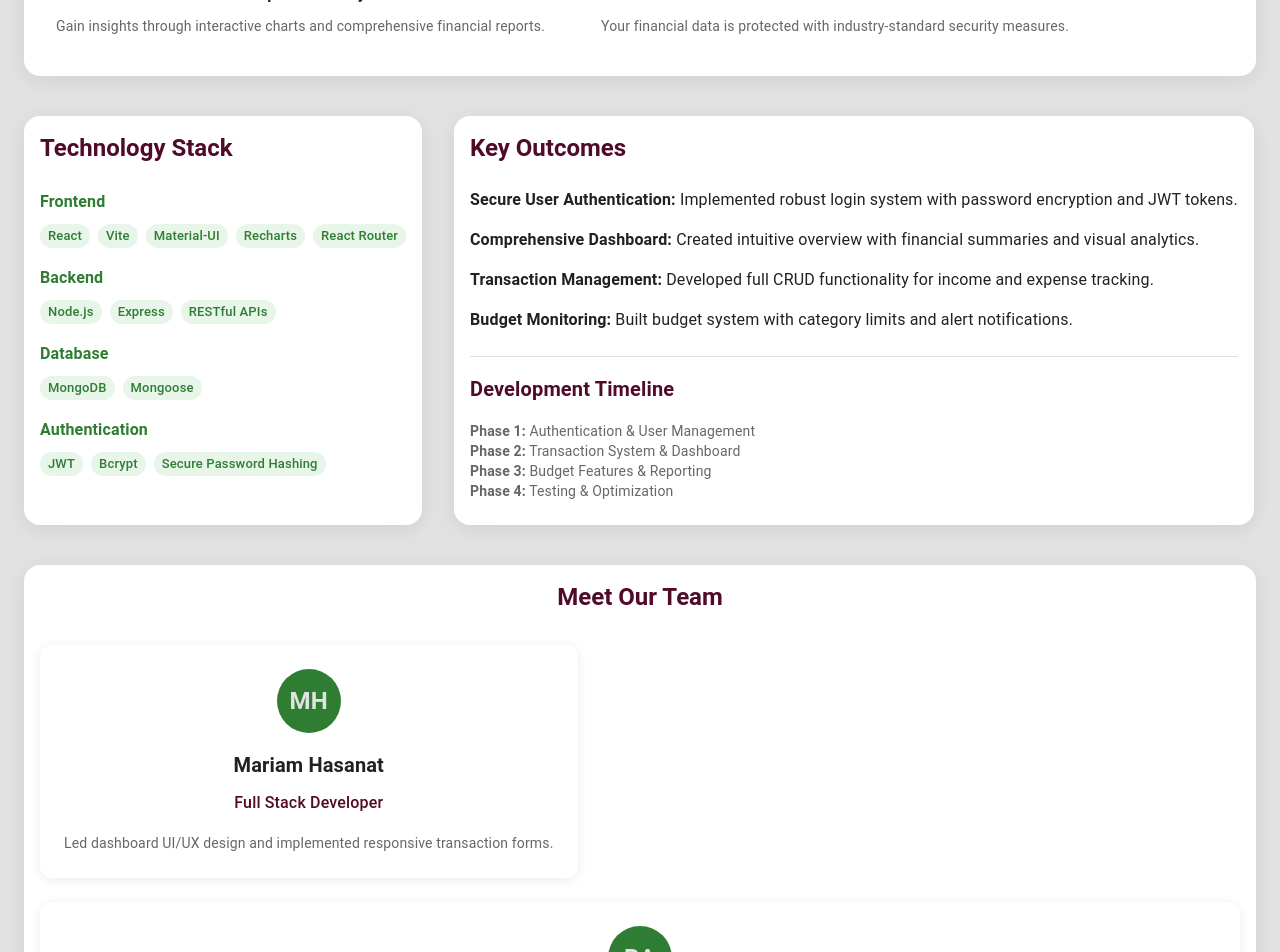
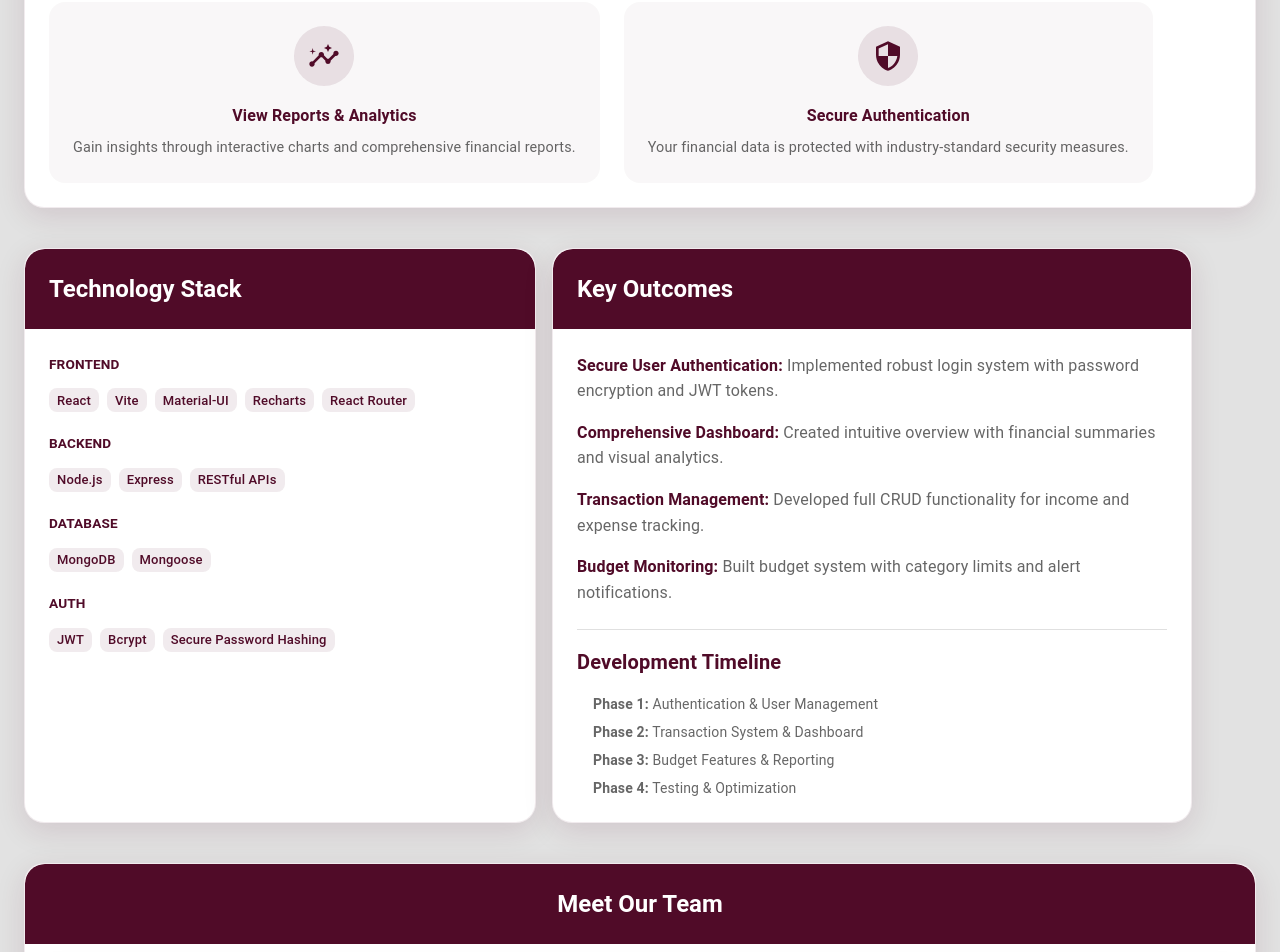
Before and after one commit to Code-Falcons/Personal-Finance-Tracker, a React (Vite) app in the folder client/: page /about in a window 1280 px wide. Shown: the part 700-1652 px from the top of the page. Built offline with nearby package versions, Linux system fonts and the light colour scheme.

Commit message:
feat: edit about page

```diff
--- a/client/src/pages/About.jsx
+++ b/client/src/pages/About.jsx
@@ -11,6 +11,7 @@ import {
   useMediaQuery,
   useTheme,
   Chip,
+  Fade,
 } from '@mui/material';
 import {
   AccountBalanceWallet as WalletIcon,
@@ -23,27 +24,19 @@ const About = () => {
   const theme = useTheme();
   const isMobile = useMediaQuery(theme.breakpoints.down('sm'));
 
-  // Mock team data
   const teamMembers = [
     {
       id: 1,
       name: 'Mariam Hasanat',
       role: 'Full Stack Developer',
-      description: 'Led dashboard UI/UX design and implemented responsive transaction forms.',
+      description: 'A passionate and dedicated Computer Engineering graduate from Palestine Polytechnic University, I specialize in full-stack development with a strong focus on creating efficient and user-friendly web applications. Proficient in technologies such as React, Node.js, and MongoDB, I enjoy solving complex problems and delivering high-quality software solutions. My experience includes working as a Full Stack Developer at High Software, where I contributed to building responsive web applications and RESTful APIs. I am eager to continue growing my skills and making a positive impact through technology.',
       avatar: 'MH',
     },
     {
       id: 2,
       name: 'Bahaa Abbas',
       role: 'Backend Developer',
-      description: `I am a dedicated Computer Engineering graduate from An-Najah National University with a strong foundation in full-stack
-development. Skilled in modern technologies like React, Node.js, and MongoDB, I thrive on solving complex problems and
-delivering reliable software solutions through collaboration. With experience as a Frontend Developer Intern at Foothill
-Technology Solutions, LLC, and an AI Engineer at Fratello Software House, I have honed my abilities in responsive design, API
-development, and optimizing machine learning models. My personal projects, such as BahaaStockJournal and a MERN-based
-E-Commerce Website, reflect my passion for creating innovative, user-focused applications. Fluent in Arabic and proficient in
-English, I am eager to contribute my technical expertise and teamwork skills to impactful projects.
-`,
+      description: `I am a dedicated Computer Engineering graduate from An-Najah National University with a strong foundation in full-stack development. Skilled in modern technologies like React, Node.js, and MongoDB, I thrive on solving complex problems and delivering reliable software solutions through collaboration. With experience as a Frontend Developer Intern at Foothill Technology Solutions, LLC, and an AI Engineer at Fratello Software House, I have honed my abilities in responsive design, API development, and optimizing machine learning models. My personal projects, such as BahaaStockJournal and a MERN-based E-Commerce Website, reflect my passion for creating innovative, user-focused applications. Fluent in Arabic and proficient in English, I am eager to contribute my technical expertise and teamwork skills to impactful projects.`,
       avatar: 'BA',
     },
     {
@@ -62,31 +55,29 @@ English, I am eager to contribute my technical expertise and teamwork skills to
     },
   ];
 
-  // Features with icons
   const features = [
     {
-      icon: <WalletIcon sx={{ fontSize: 36, color: '#2e7d32' }} />,
+      icon: <WalletIcon sx={{ fontSize: 36 }} />,
       title: 'Track Income & Expenses',
       description: 'Record and categorize all your financial transactions with ease.'
     },
     {
-      icon: <TrendingUpIcon sx={{ fontSize: 36, color: '#2e7d32' }} />,
+      icon: <TrendingUpIcon sx={{ fontSize: 36 }} />,
       title: 'Manage Budgets',
       description: 'Set spending limits and receive alerts when you exceed your budget.'
     },
     {
-      icon: <InsightsIcon sx={{ fontSize: 36, color: '#2e7d32' }} />,
+      icon: <InsightsIcon sx={{ fontSize: 36 }} />,
       title: 'View Reports & Analytics',
       description: 'Gain insights through interactive charts and comprehensive financial reports.'
     },
     {
-      icon: <SecurityIcon sx={{ fontSize: 36, color: '#2e7d32' }} />,
+      icon: <SecurityIcon sx={{ fontSize: 36 }} />,
       title: 'Secure Authentication',
       description: 'Your financial data is protected with industry-standard security measures.'
     }
   ];
 
-  // Tech stack info
   const techStack = {
     frontend: ['React', 'Vite', 'Material-UI', 'Recharts', 'React Router'],
     backend: ['Node.js', 'Express', 'RESTful APIs'],
@@ -97,7 +88,7 @@ English, I am eager to contribute my technical expertise and teamwork skills to
   return (
     <Box sx={{
       p: { xs: 2, sm: 3 },
-      bgcolor: '#e2e2e2',
+      bgcolor: 'background.default',
       minHeight: '100vh',
       display: 'flex',
       flexDirection: 'column'
@@ -106,7 +97,7 @@ English, I am eager to contribute my technical expertise and teamwork skills to
       <Box sx={{
         textAlign: 'center',
         mb: 6,
-        pt: { xs: 2, sm: 4 },
+        pt: { xs: 3, sm: 5 },
         maxWidth: '800px',
         mx: 'auto'
       }}>
@@ -116,7 +107,8 @@ English, I am eager to contribute my technical expertise and teamwork skills to
           sx={{
             color: '#500b28',
             fontWeight: 700,
-            mb: 2
+            mb: 2,
+            lineHeight: 1.3
           }}
         >
           About Personal Finance Tracker
@@ -126,7 +118,7 @@ English, I am eager to contribute my technical expertise and teamwork skills to
           sx={{
             color: 'text.secondary',
             fontWeight: 400,
-            lineHeight: 1.6
+            lineHeight: 1.7
           }}
         >
           Helping you take control of your finances with ease and clarity.
@@ -134,21 +126,25 @@ English, I am eager to contribute my technical expertise and teamwork skills to
       </Box>
 
       {/* Project Overview */}
-      <Card sx={{ mb: 5, borderRadius: '16px', boxShadow: '0 4px 20px rgba(0,0,0,0.08)' }}>
-        <CardContent>
-          <Typography
-            variant="h5"
-            sx={{
-              color: '#500b28',
-              fontWeight: 600,
-              mb: 3,
+      <Fade in timeout={500}>
+        <Card sx={{
+          mb: 5,
+          borderRadius: '20px',
+          boxShadow: '0 8px 30px rgba(80, 11, 40, 0.12)',
+          overflow: 'hidden',
+          border: '1px solid rgba(80, 11, 40, 0.08)'
+        }}>
+          <Box sx={{
+            bgcolor: '#500b28',
+            p: { xs: 2, sm: 3 },
             textAlign: 'center'
-            }}
-          >
+          }}>
+            <Typography variant="h5" sx={{ color: 'white', fontWeight: 600 }}>
               Project Overview
             </Typography>
-
-          <Typography variant="body1" sx={{ mb: 4, textAlign: 'center' }}>
+          </Box>
+          <CardContent sx={{ p: { xs: 2, sm: 3 } }}>
+            <Typography variant="body1" sx={{ mb: 4, textAlign: 'center', color: 'text.secondary' }}>
               Personal Finance Tracker is a comprehensive financial management application
               designed to help individuals monitor their income, track expenses, manage budgets,
               and gain valuable insights through detailed analytics.
@@ -162,13 +158,31 @@ English, I am eager to contribute my technical expertise and teamwork skills to
                     flexDirection: 'column',
                     alignItems: 'center',
                     textAlign: 'center',
-                  p: 2
+                    p: 3,
+                    borderRadius: '16px',
+                    bgcolor: 'rgba(80, 11, 40, 0.03)',
+                    transition: 'all 0.3s ease',
+                    '&:hover': {
+                      bgcolor: 'rgba(80, 11, 40, 0.06)',
+                      transform: 'translateY(-4px)'
+                    }
                   }}>
-                  {feature.icon}
-                  <Typography variant="subtitle1" sx={{ fontWeight: 600, mt: 2, mb: 1 }}>
+                    <Box sx={{
+                      width: 60,
+                      height: 60,
+                      borderRadius: '50%',
+                      display: 'flex',
+                      alignItems: 'center',
+                      justifyContent: 'center',
+                      bgcolor: 'rgba(80, 11, 40, 0.1)',
+                      mb: 2
+                    }}>
+                      {React.cloneElement(feature.icon, { sx: { color: '#500b28', fontSize: 32 } })}
+                    </Box>
+                    <Typography variant="subtitle1" sx={{ fontWeight: 600, mb: 1, color: '#500b28' }}>
                       {feature.title}
                     </Typography>
-                  <Typography variant="body2" color="text.secondary">
+                    <Typography variant="body2" color="text.secondary" sx={{ fontSize: '0.9rem' }}>
                       {feature.description}
                     </Typography>
                   </Box>
@@ -177,189 +191,148 @@ English, I am eager to contribute my technical expertise and teamwork skills to
             </Grid>
           </CardContent>
         </Card>
+      </Fade>
 
       {/* Project Info */}
-      <Grid container spacing={4} sx={{ mb: 5 }}>
-        <Grid item xs={12} md={6}>
-          <Card sx={{ height: '100%', borderRadius: '16px', boxShadow: '0 4px 20px rgba(0,0,0,0.08)' }}>
-            <CardContent>
-              <Typography
-                variant="h5"
-                sx={{
-                  color: '#500b28',
-                  fontWeight: 600,
-                  mb: 3
-                }}
-              >
+      <Grid container spacing={2} sx={{ mb: 5 }}>
+        <Grid item xs={12} md={6}>  {/* Changed from xs={10} md={5} to xs={12} md={6} */}
+          <Card sx={{
+            height: '100%',
+            width: '40vw',
+            borderRadius: '20px',
+            boxShadow: '0 8px 30px rgba(80, 11, 40, 0.12)',
+            border: '1px solid rgba(80, 11, 40, 0.08)'
+          }}>
+            <Box sx={{
+              bgcolor: '#500b28',
+              p: { xs: 2, sm: 3 },
+              borderRadius: '20px 20px 0 0'
+            }}>
+              <Typography variant="h5" sx={{ color: 'white', fontWeight: 600 }}>
                 Technology Stack
               </Typography>
-
-              <Box sx={{ mb: 2 }}>
-                <Typography variant="subtitle1" sx={{ fontWeight: 600, color: '#2e7d32', mb: 1 }}>
-                  Frontend
+            </Box>
+            <CardContent sx={{ p: { xs: 2, sm: 3 } }}>
+              {Object.entries(techStack).map(([category, techs], idx) => (
+                <Box key={idx} sx={{ mb: 2.5 }}>
+                  <Typography variant="subtitle1" sx={{ fontWeight: 600, color: '#500b28', mb: 1.5, textTransform: 'uppercase', fontSize: '0.85rem' }}>
+                    {category}
                   </Typography>
                   <Box sx={{ display: 'flex', flexWrap: 'wrap', gap: 1 }}>
-                  {techStack.frontend.map((tech, index) => (
+                    {techs.map((tech, i) => (
                       <Chip
-                      key={index}
+                        key={i}
                         label={tech}
                         size="small"
                         sx={{
-                        bgcolor: '#e8f5e9',
-                        color: '#2e7d32',
-                        fontWeight: 500
+                          bgcolor: 'rgba(80, 11, 40, 0.08)',
+                          color: '#500b28',
+                          fontWeight: 500,
+                          borderRadius: '8px'
                         }}
                       />
                     ))}
                   </Box>
                 </Box>
-
-              <Box sx={{ mb: 2 }}>
-                <Typography variant="subtitle1" sx={{ fontWeight: 600, color: '#2e7d32', mb: 1 }}>
-                  Backend
-                </Typography>
-                <Box sx={{ display: 'flex', flexWrap: 'wrap', gap: 1 }}>
-                  {techStack.backend.map((tech, index) => (
-                    <Chip
-                      key={index}
-                      label={tech}
-                      size="small"
-                      sx={{
-                        bgcolor: '#e8f5e9',
-                        color: '#2e7d32',
-                        fontWeight: 500
-                      }}
-                    />
               ))}
-                </Box>
-              </Box>
-
-              <Box sx={{ mb: 2 }}>
-                <Typography variant="subtitle1" sx={{ fontWeight: 600, color: '#2e7d32', mb: 1 }}>
-                  Database
-                </Typography>
-                <Box sx={{ display: 'flex', flexWrap: 'wrap', gap: 1 }}>
-                  {techStack.database.map((tech, index) => (
-                    <Chip
-                      key={index}
-                      label={tech}
-                      size="small"
-                      sx={{
-                        bgcolor: '#e8f5e9',
-                        color: '#2e7d32',
-                        fontWeight: 500
-                      }}
-                    />
-                  ))}
-                </Box>
-              </Box>
-
-              <Box>
-                <Typography variant="subtitle1" sx={{ fontWeight: 600, color: '#2e7d32', mb: 1 }}>
-                  Authentication
-                </Typography>
-                <Box sx={{ display: 'flex', flexWrap: 'wrap', gap: 1 }}>
-                  {techStack.auth.map((tech, index) => (
-                    <Chip
-                      key={index}
-                      label={tech}
-                      size="small"
-                      sx={{
-                        bgcolor: '#e8f5e9',
-                        color: '#2e7d32',
-                        fontWeight: 500
-                      }}
-                    />
-                  ))}
-                </Box>
-              </Box>
             </CardContent>
           </Card>
         </Grid>
 
-        <Grid item xs={12} md={6}>
-          <Card sx={{ height: '100%', borderRadius: '16px', boxShadow: '0 4px 20px rgba(0,0,0,0.08)' }}>
-            <CardContent>
-              <Typography
-                variant="h5"
-                sx={{
-                  color: '#500b28',
-                  fontWeight: 600,
-                  mb: 3
-                }}
-              >
+        <Grid item xs={12} md={6}>  {/* Changed from xs={10} md={5} to xs={12} md={6} */}
+          <Card sx={{
+            height: '100%',
+            borderRadius: '20px',
+            width: '50vw',
+            boxShadow: '0 8px 30px rgba(80, 11, 40, 0.12)',
+            border: '1px solid rgba(80, 11, 40, 0.08)'
+          }}>
+            <Box sx={{
+              bgcolor: '#500b28',
+              p: { xs: 2, sm: 3 },
+              borderRadius: '20px 20px 0 0'
+            }}>
+              <Typography variant="h5" sx={{ color: 'white', fontWeight: 600 }}>
                 Key Outcomes
               </Typography>
-
+            </Box>
+            <CardContent sx={{ p: { xs: 2, sm: 3 } }}>
               <Box sx={{ mb: 3 }}>
-                <Typography variant="body1" sx={{ mb: 2 }}>
-                  <strong>Secure User Authentication:</strong> Implemented robust login system with password encryption and JWT tokens.
+                <Typography variant="body1" sx={{ mb: 2, color: 'text.secondary', lineHeight: 1.6 }}>
+                  <strong style={{ color: '#500b28' }}>Secure User Authentication:</strong> Implemented robust login system with password encryption and JWT tokens.
                 </Typography>
-                <Typography variant="body1" sx={{ mb: 2 }}>
-                  <strong>Comprehensive Dashboard:</strong> Created intuitive overview with financial summaries and visual analytics.
+                <Typography variant="body1" sx={{ mb: 2, color: 'text.secondary', lineHeight: 1.6 }}>
+                  <strong style={{ color: '#500b28' }}>Comprehensive Dashboard:</strong> Created intuitive overview with financial summaries and visual analytics.
                 </Typography>
-                <Typography variant="body1" sx={{ mb: 2 }}>
-                  <strong>Transaction Management:</strong> Developed full CRUD functionality for income and expense tracking.
+                <Typography variant="body1" sx={{ mb: 2, color: 'text.secondary', lineHeight: 1.6 }}>
+                  <strong style={{ color: '#500b28' }}>Transaction Management:</strong> Developed full CRUD functionality for income and expense tracking.
                 </Typography>
-                <Typography variant="body1">
-                  <strong>Budget Monitoring:</strong> Built budget system with category limits and alert notifications.
+                <Typography variant="body1" sx={{ color: 'text.secondary', lineHeight: 1.6 }}>
+                  <strong style={{ color: '#500b28' }}>Budget Monitoring:</strong> Built budget system with category limits and alert notifications.
                 </Typography>
               </Box>
 
-              <Divider sx={{ my: 2 }} />
+              <Divider sx={{ my: 2, borderColor: 'divider' }} />
 
-              <Typography
-                variant="h6"
-                sx={{
-                  color: '#500b28',
-                  fontWeight: 600,
-                  mb: 2
-                }}
-              >
+              <Typography variant="h6" sx={{ color: '#500b28', fontWeight: 600, mb: 2 }}>
                 Development Timeline
               </Typography>
 
+              <Box sx={{ pl: 2 }}>
+                <Typography variant="body2" color="text.secondary" sx={{ mb: 1 }}>
+                  <strong>Phase 1:</strong> Authentication & User Management
+                </Typography>
+                <Typography variant="body2" color="text.secondary" sx={{ mb: 1 }}>
+                  <strong>Phase 2:</strong> Transaction System & Dashboard
+                </Typography>
+                <Typography variant="body2" color="text.secondary" sx={{ mb: 1 }}>
+                  <strong>Phase 3:</strong> Budget Features & Reporting
+                </Typography>
                 <Typography variant="body2" color="text.secondary">
-                <strong>Phase 1:</strong> Authentication & User Management<br/>
-                <strong>Phase 2:</strong> Transaction System & Dashboard<br/>
-                <strong>Phase 3:</strong> Budget Features & Reporting<br/>
                   <strong>Phase 4:</strong> Testing & Optimization
                 </Typography>
+              </Box>
             </CardContent>
           </Card>
         </Grid>
       </Grid>
 
       {/* Team Members */}
-      <Card sx={{ mb: 5, borderRadius: '16px', boxShadow: '0 4px 20px rgba(0,0,0,0.08)' }}>
-        <CardContent>
-          <Typography
-            variant="h5"
-            sx={{
-              color: '#500b28',
-              fontWeight: 600,
-              mb: 4,
-              textAlign: 'center'
-            }}
-          >
+      <Fade in timeout={800}>
+        <Card sx={{
+          mb: 5,
+          borderRadius: '20px',
+          boxShadow: '0 8px 30px rgba(80, 11, 40, 0.12)',
+          border: '1px solid rgba(80, 11, 40, 0.08)'
+        }}>
+          <Box sx={{
+            bgcolor: '#500b28',
+            p: { xs: 2, sm: 3 },
+            textAlign: 'center',
+            borderRadius: '20px 20px 0 0'
+          }}>
+            <Typography variant="h5" sx={{ color: 'white', fontWeight: 600 }}>
               Meet Our Team
             </Typography>
-
+          </Box>
+          <CardContent>
             <Grid container spacing={3}>
               {teamMembers.map((member) => (
                 <Grid item xs={12} sm={6} md={3} key={member.id}>
+                  <Fade in timeout={1000 + member.id * 200}>
                     <Card
                       sx={{
                         height: '100%',
                         display: 'flex',
                         flexDirection: 'column',
-                    borderRadius: '12px',
-                    boxShadow: '0 2px 12px rgba(0,0,0,0.08)',
-                    transition: 'transform 0.2s, box-shadow 0.2s',
+                        borderRadius: '16px',
+                        boxShadow: '0 4px 16px rgba(80, 11, 40, 0.1)',
+                        transition: 'all 0.3s cubic-bezier(0.4, 0, 0.2, 1)',
                         '&:hover': {
-                      transform: 'translateY(-4px)',
-                      boxShadow: '0 6px 16px rgba(0,0,0,0.12)'
-                    }
+                          transform: 'translateY(-8px)',
+                          boxShadow: '0 10px 25px rgba(80, 11, 40, 0.18)'
+                        },
+                        overflow: 'hidden'
                       }}
                     >
                       <CardContent sx={{
@@ -372,25 +345,27 @@ English, I am eager to contribute my technical expertise and teamwork skills to
                       }}>
                         <Avatar
                           sx={{
-                        width: 64,
-                        height: 64,
+                            width: 72,
+                            height: 72,
                             mb: 2,
-                        bgcolor: '#2e7d32',
-                        fontSize: '1.5rem',
-                        fontWeight: 600
+                            bgcolor: '#500b28',
+                            fontSize: '1.6rem',
+                            fontWeight: 600,
+                            boxShadow: '0 4px 12px rgba(80, 11, 40, 0.2)'
                           }}
                         >
                           {member.avatar}
                         </Avatar>
-                    <Typography variant="h6" sx={{ fontWeight: 600, mb: 1 }}>
+                        <Typography variant="h6" sx={{ fontWeight: 600, mb: 0.5, color: '#500b28' }}>
                           {member.name}
                         </Typography>
                         <Typography
                           variant="subtitle1"
                           sx={{
-                        color: '#500b28',
+                            color: 'text.secondary',
                             fontWeight: 500,
-                        mb: 2
+                            mb: 2,
+                            fontSize: '0.95rem'
                           }}
                         >
                           {member.role}
@@ -400,26 +375,28 @@ English, I am eager to contribute my technical expertise and teamwork skills to
                           color="text.secondary"
                           sx={{
                             flexGrow: 1,
-                        lineHeight: 1.5
+                            lineHeight: 1.6,
+                            fontSize: '0.9rem'
                           }}
                         >
                           {member.description}
                         </Typography>
                       </CardContent>
                     </Card>
+                  </Fade>
                 </Grid>
               ))}
             </Grid>
           </CardContent>
         </Card>
+      </Fade>
 
       {/* Footer */}
       <Box sx={{
         textAlign: 'center',
         py: 3,
         mt: 'auto',
-        borderTop: '1px solid rgba(0,0,0,0.1)',
-        bgcolor: 'white',
+        borderTop: '1px solid rgba(80, 11, 40, 0.12)',
         borderRadius: '12px'
       }}>
         <Typography variant="body2" color="text.secondary" sx={{ mb: 1 }}>
```
Lines whose indentation alone changed are shown as unchanged.
